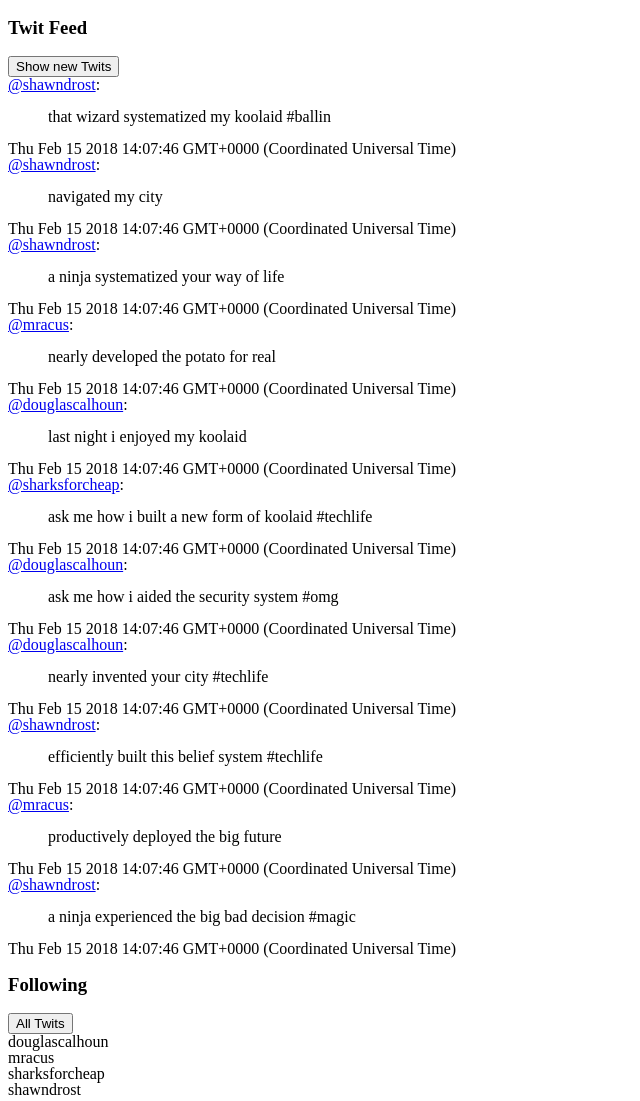
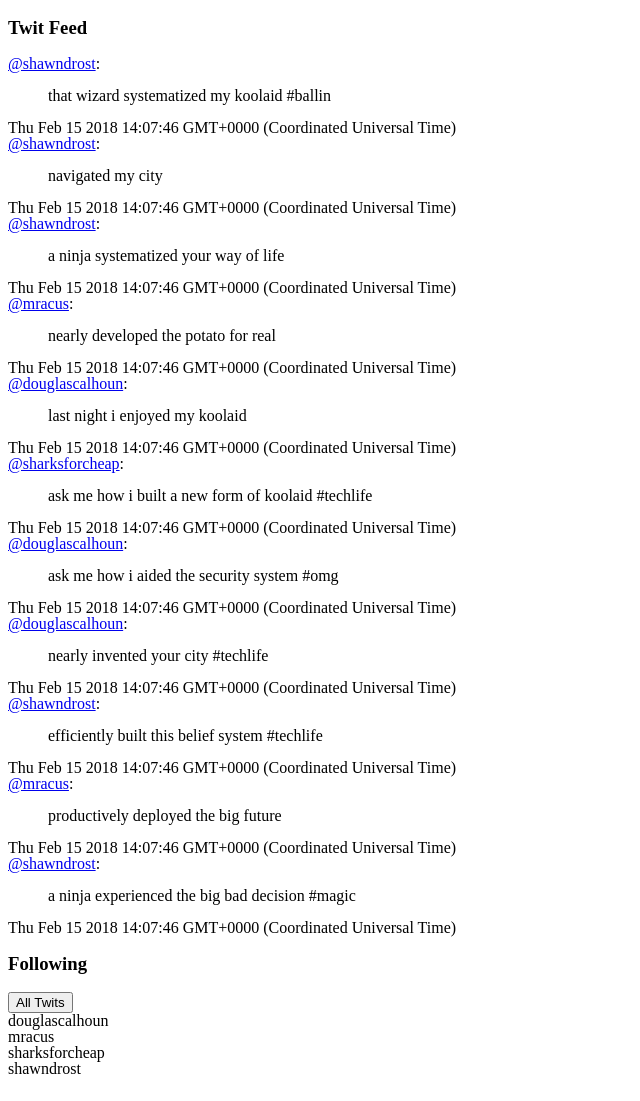
Before and after one commit to Twunderlich/twittler, a plain HTML site: page index.html in a window 1280 px wide. Shown: the whole page, without its empty margins (0-640 px from the left). Drawn offline with Linux system fonts and the light colour scheme.

Commit message:
edited "show new twits" to sart hidden

```diff
--- a/index.html
+++ b/index.html
@@ -14,7 +14,7 @@
       <!-- <section class="newTwit"></section> -->
       <section class="content">
         <h3><p class="heading">Twit Feed</p></h3>
-        <button type="button" id="update">Show new Twits</button>
+        <button type="button" id="update" style="display: none">Show new Twits</button>
         <div class="twit"></div>
       </section>
     </section>
```
